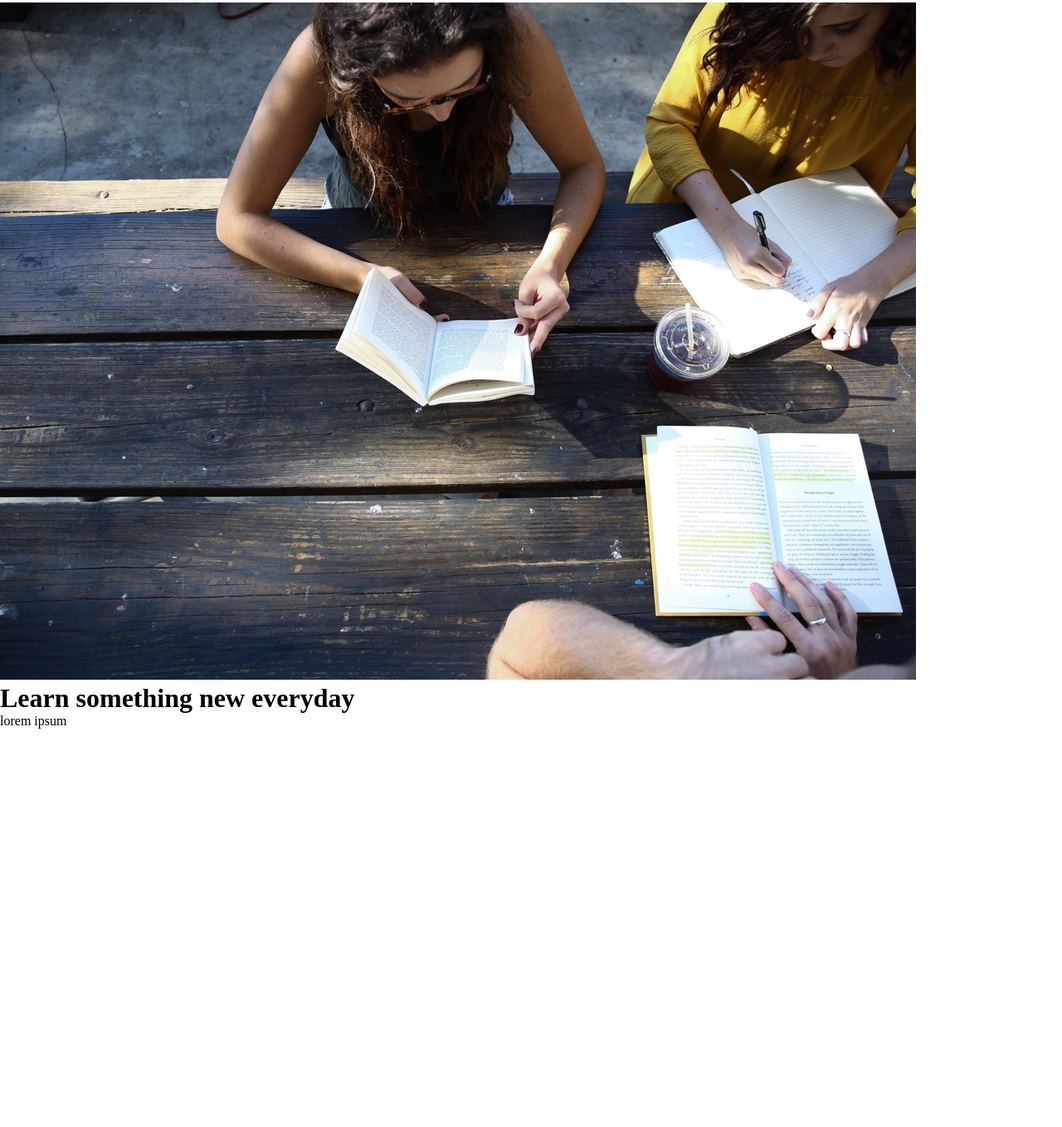
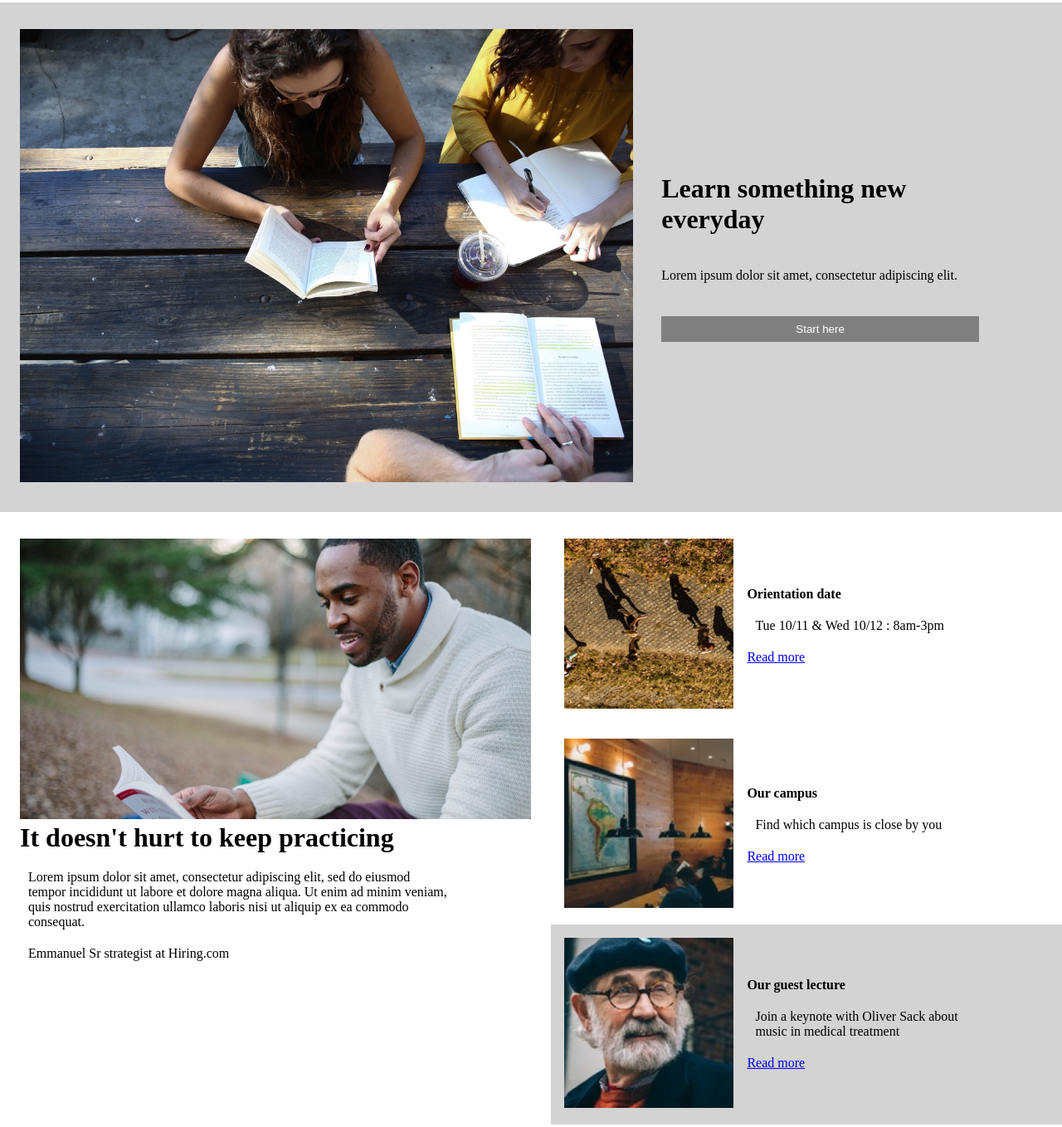
Before and after one commit to Xenus3/Colmar_Academy, a plain HTML site: page index.html in a window 1280 px wide. Shown: the part 61-1419 px from the top of the page at 83% size. Before the commit the page ends 939 px from the top, so only its background shows below. Drawn offline with Linux system fonts and the light colour scheme.

Commit message:
Banner & info

```diff
--- a/index.html
+++ b/index.html
@@ -20,10 +20,51 @@
         </header>
 
         <main>
-            <div>
-                <img src="resources/images/banner.jpg">
-                <h1>Learn something new everyday</h1>
-                <p>lorem ipsum</p>
+            <div class="banner">
+                <div class="banner-img">
+                    <img src="resources/images/banner.jpg">
+                </div>
+                <div class="banner-text">
+                    <h1>Learn something new everyday</h1>
+                    <p>Lorem ipsum dolor sit amet, consectetur adipiscing elit.</p>
+                    <button type="button">Start here</button>
+                </div>
+            </div>
+
+            <div class="practicing">
+                <div class="practicing-img">
+                    <img src="resources/images/information-main.jpg">
+                    <h1>It doesn't hurt to keep practicing</h1>
+                    <p>Lorem ipsum dolor sit amet, consectetur adipiscing elit, sed do eiusmod tempor incididunt ut labore et dolore magna aliqua.
+                        Ut enim ad minim veniam, quis nostrud exercitation ullamco laboris nisi ut aliquip ex ea commodo consequat. </p>
+                    <p>Emmanuel Sr strategist at Hiring.com</p>
+                </div>
+                <div class="practicing-info">
+                    <div class="orientation">
+                        <div class="orientation-img"><img src="resources/images/information-orientation.jpg"></div>
+                        <div class="orientation-txt">
+                            <h4>Orientation date</h4>
+                            <p>Tue 10/11 & Wed 10/12 : 8am-3pm</p>
+                            <a href="#">Read more</a>
+                        </div>
+                    </div>
+                    <div class="campus">
+                        <div class="campus-img"><img src="resources/images/information-campus.jpg"></div>
+                        <div class="campus-txt">
+                            <h4>Our campus</h4>
+                            <p>Find which campus is close by you</p>
+                            <a href="#">Read more</a>
+                        </div>
+                    </div>
+                    <div class="lecture">
+                        <div class="lecture-img"><img src="resources/images/information-guest-lecture.jpg"></div>
+                        <div class="lecture-txt">
+                            <h4>Our guest lecture</h4>
+                            <p>Join a keynote with Oliver Sack about music in medical treatment</p>
+                            <a href="#">Read more</a>
+                        </div>
+                    </div>
+                </div>
             </div>
 
 
--- a/resources/css/style.css
+++ b/resources/css/style.css
@@ -8,7 +8,8 @@ header {
     display: flex;
     height: 64px;
     padding: 16px 24px;
-    width: 100%
+    width: 100%;
+
 }
 
 header ul{
@@ -39,3 +40,102 @@ header img {
 .header {
     font-weight: lighter;
 }
+
+.banner {
+    display: flex;
+    width: 100%;
+    background-color: lightgrey;
+
+
+}
+
+.banner-img {
+    width: 60%;
+    margin: 32px 24px;
+}
+
+.banner-text {
+    width: 40%;
+    display: flex;
+    flex-direction: column;
+    justify-content: center;
+    flex-wrap: wrap;
+    flex-shrink: 1;
+}
+
+.banner-img img {
+    width: 100%;
+}
+
+.banner-text button {
+    background-color: gray;
+    border: none;
+    padding: 8px 85px;
+    color: white;
+
+}
+
+.banner-text h1, p, button {
+    margin-top: 20px;
+    margin-bottom: 20px;
+    margin-right: 100px;
+    margin-left: 10px;
+}
+
+.practicing {
+    display: flex;
+    width: 100%;
+}
+
+.practicing .practicing-img {
+    width: 60%;
+    margin: 32px 24px;
+}
+
+.practicing-img img {
+    width: 100%;
+}
+
+.practicing .practicing-info {
+    width: 60%;
+    margin: 16px 0;
+}
+
+.orientation, .campus, .lecture {
+    display: flex;
+    width: 100%;
+}
+
+.orientation-img, .campus-img, .lecture-img {
+    width: 35%;
+    margin: 16px 16px;
+
+
+}
+
+.orientation-txt, .campus-txt, .lecture-txt {
+    width: 65%;
+    display: flex;
+    flex-direction: column;
+    justify-content: center;
+    margin: 8px 0;
+}
+
+.lecture-img img {
+    width: 100%;
+    height: auto;
+}
+
+.orientation-img img {
+    width: 100%;
+    height: auto;
+}
+
+.campus-img img {
+    width: 100%;
+    height: auto;
+}
+
+.lecture {
+    background-color: lightgray;
+}
```
